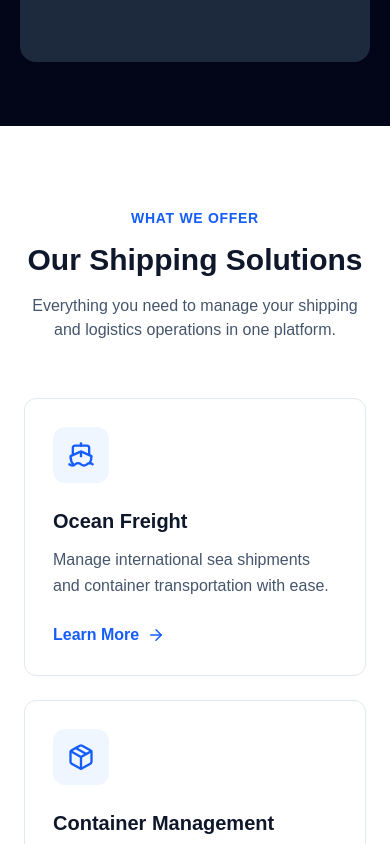
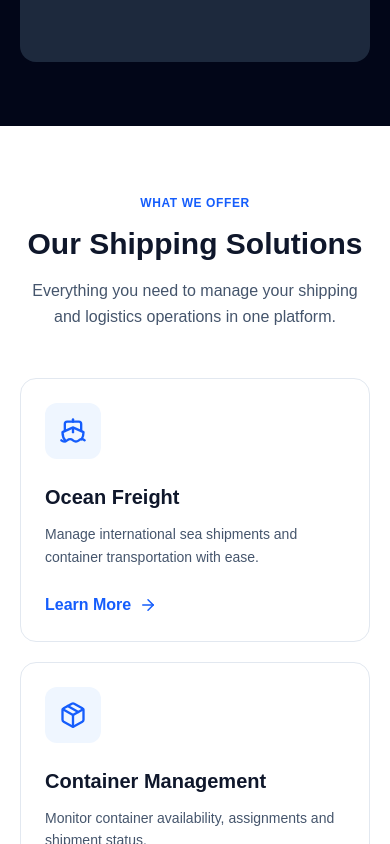
Before and after one commit to okumujphh-netizen/CARGOFLOW, a React (Vite) app: page / in a window 390 px wide. Shown: the part 980-1824 px from the top of the page. Built offline with nearby package versions, Linux system fonts and the light colour scheme.

Commit message:
updated mobile responssiveness to services.jsx

```diff
--- a/src/components/Services.jsx
+++ b/src/components/Services.jsx
@@ -1,3 +1,4 @@
+
 import {
   Ship,
   Package,
@@ -35,49 +36,56 @@ const services = [
 
 function Services() {
   return (
-    <section id="services" className="bg-white py-20 px-6 md:px-12">
+    <section
+      id="services"
+      className="bg-white py-16 sm:py-20 px-5 sm:px-8 md:px-12"
+    >
       <div className="max-w-7xl mx-auto">
 
-        {/* Section heading */}
-        <div className="text-center max-w-2xl mx-auto mb-14">
-          <span className="text-blue-600 font-semibold uppercase tracking-wider text-sm">
+        {/* Section Heading */}
+        <div className="text-center max-w-2xl mx-auto mb-12 md:mb-14">
+          <span className="text-blue-600 font-semibold uppercase tracking-wider text-xs sm:text-sm">
             What We Offer
           </span>
 
-          <h2 className="text-3xl md:text-4xl font-bold text-slate-900 mt-3">
+          <h2 className="text-3xl sm:text-4xl font-bold text-slate-900 mt-3">
             Our Shipping Solutions
           </h2>
 
-          <p className="text-slate-600 mt-4">
+          <p className="text-slate-600 mt-4 leading-relaxed">
             Everything you need to manage your shipping and logistics
             operations in one platform.
           </p>
         </div>
 
-        {/* Service cards */}
-        <div className="grid sm:grid-cols-2 lg:grid-cols-4 gap-6">
-          {services.map((service, index) => {
+        {/* Service Cards */}
+        <div className="grid grid-cols-1 sm:grid-cols-2 xl:grid-cols-4 gap-5 md:gap-6">
+          {services.map((service) => {
             const Icon = service.icon;
 
             return (
               <div
-                key={index}
-                className="p-7 border border-slate-200 rounded-xl hover:shadow-lg hover:border-blue-300 transition"
+                key={service.title}
+                className="group p-6 sm:p-7 border border-slate-200 rounded-2xl hover:shadow-xl hover:border-blue-300 hover:-translate-y-1 transition-all duration-300"
               >
-                <div className="bg-blue-50 text-blue-600 w-14 h-14 rounded-xl flex items-center justify-center">
+                {/* Icon */}
+                <div className="bg-blue-50 text-blue-600 w-14 h-14 rounded-xl flex items-center justify-center group-hover:bg-blue-600 group-hover:text-white transition-colors duration-300">
                   <Icon size={28} />
                 </div>
 
+                {/* Title */}
                 <h3 className="text-xl font-bold text-slate-900 mt-6">
                   {service.title}
                 </h3>
 
-                <p className="text-slate-600 mt-3 leading-relaxed">
+                {/* Description */}
+                <p className="text-slate-600 mt-3 leading-relaxed text-sm sm:text-base">
                   {service.description}
                 </p>
 
+                {/* Learn More */}
                 <a
-                  href="#contact"
+                  href="#about"
                   className="inline-flex items-center gap-2 text-blue-600 font-semibold mt-6 hover:gap-3 transition-all"
                 >
                   Learn More
```
Lines whose indentation alone changed are shown as unchanged.
